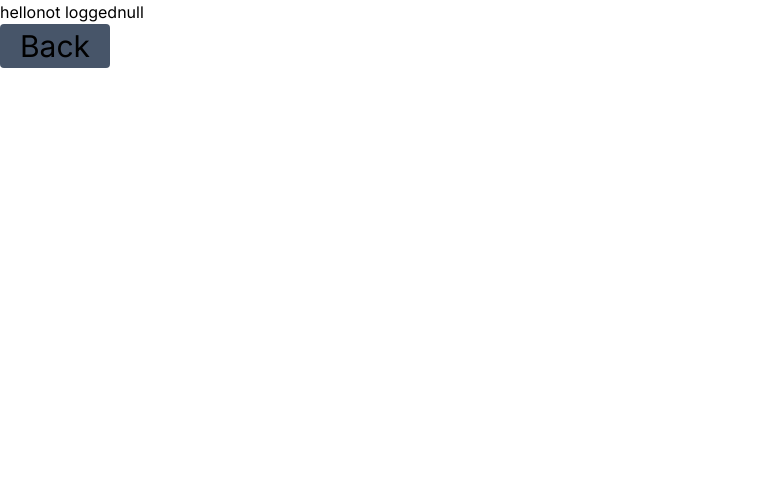
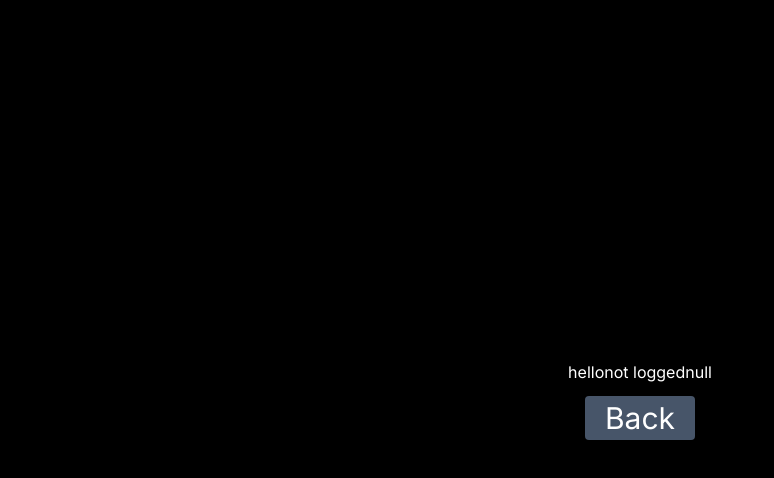
Before and after one commit to DraconDev/next-auth-14-all-basic-functionality, a Next.js app: page /checkIfLogged in a window 1280 px wide. Shown: the top 478 px of the page, without its empty margins (0-774 px from the left). Built offline with nearby package versions, Linux system fonts and the light colour scheme; no server answers.

Commit message:
upd protected page & login check

```diff
--- a/app/checkIfLogged/page.tsx
+++ b/app/checkIfLogged/page.tsx
@@ -5,11 +5,13 @@ export default async function CheckIfLogged() {
     const session = await getServerSession();
 
     return (
-        <div className="h-screen flex flex-col">
-            hello
-            {session ? "logged" : "not logged"}
-            {JSON.stringify(session)}
-            <CustomButton page="/" />
+        <div className="flex w-full justify-center bg-black text-white">
+            <div className="h-screen flex flex-col justify-center gap-3 w-[60%] items-center ">
+                hello
+                {session ? "logged" : "not logged"}
+                {JSON.stringify(session)}
+                <CustomButton page="/" />
+            </div>
         </div>
     );
 }
--- /dev/null
+++ b/app/protectedPage/page.tsx
@@ -0,0 +1,7 @@
+type Props = {};
+
+const ProtectedPage = (props: Props) => {
+    return <div>ProtectedPage</div>;
+};
+
+export default ProtectedPage;
--- a/app/showLoginIfNotLogged/page.tsx
+++ /dev/null
@@ -1,9 +0,0 @@
-import React from "react";
-
-type Props = {};
-
-const Hello = (props: Props) => {
-    return <div>Hello</div>;
-};
-
-export default Hello;
--- a/middleware.ts
+++ b/middleware.ts
@@ -1,5 +1,5 @@
 export { default } from "next-auth/middleware";
 
 export const config = {
-    matcher: ["/api/auth/:path*", "/showLoginIfNotLogged"],
+    matcher: ["/api/auth/:path*", "/protectedPage"],
 };
```
